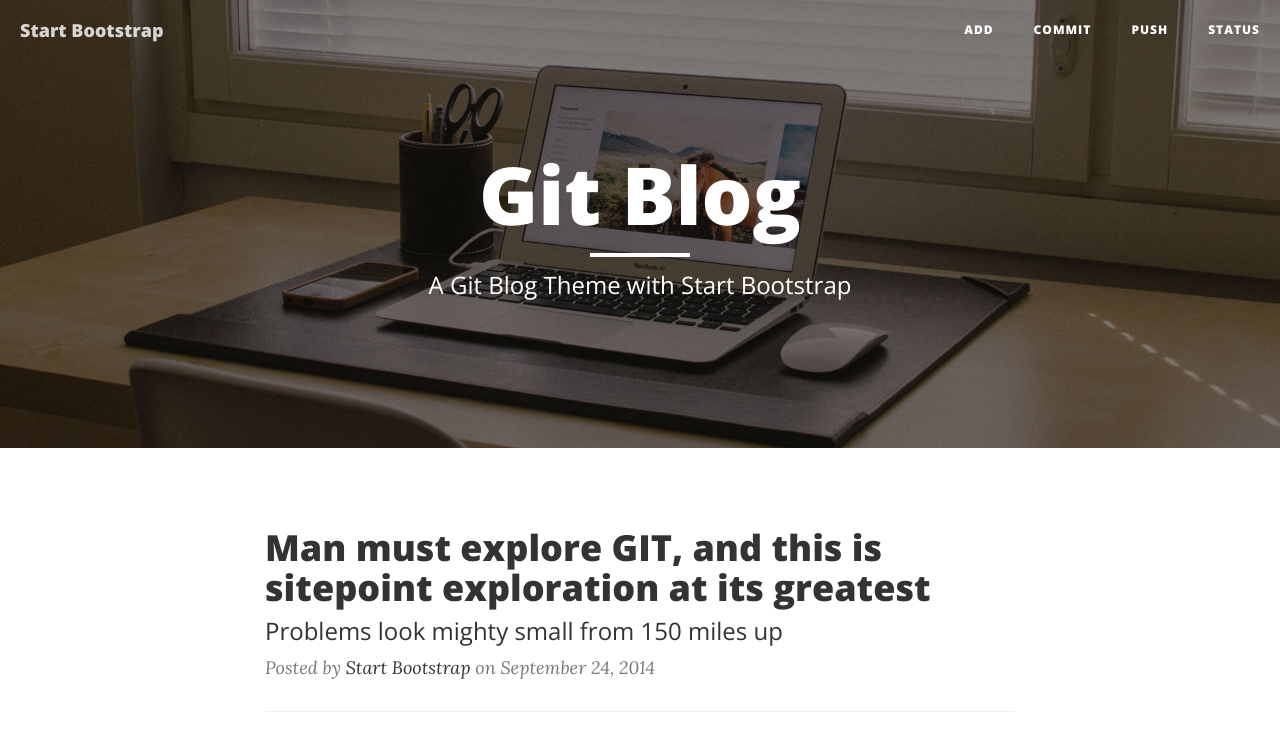
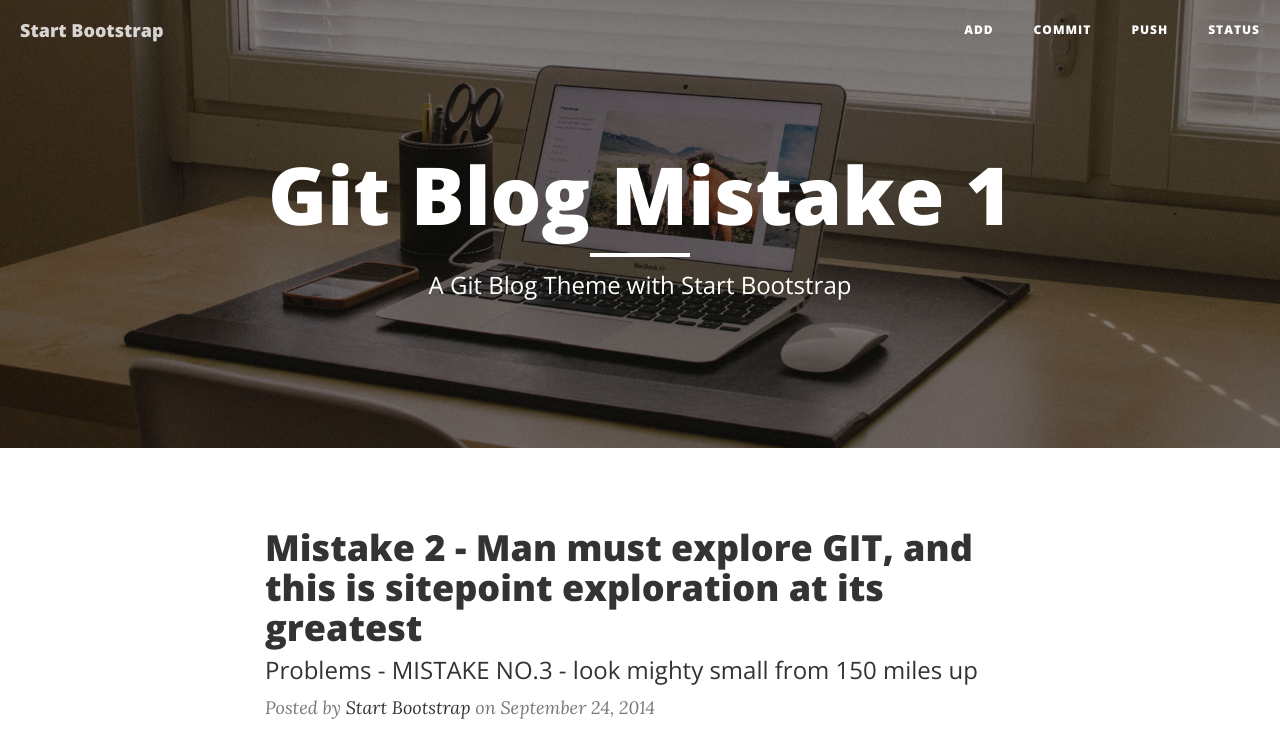
Before and after one commit to RoZZaH/learnable, a website: page index.html in a window 1280 px wide. Shown: the top 739 px of the page. Drawn offline with nearby package versions, Linux system fonts and the light colour scheme.

Commit message:
Committing third mistake, with others still in place

```diff
--- a/index.html
+++ b/index.html
@@ -74,7 +74,7 @@
             <div class="row">
                 <div class="col-lg-8 col-lg-offset-2 col-md-10 col-md-offset-1">
                     <div class="site-heading">
-                        <h1>Git Blog</h1>
+                        <h1>Git Blog Mistake 1</h1>
                         <hr class="small">
                         <span class="subheading">A Git Blog Theme with Start Bootstrap</span>
                     </div>
@@ -90,10 +90,10 @@
                 <div class="post-preview">
                     <a href="post.html">
                         <h2 class="post-title">
-                            Man must explore GIT, and this is sitepoint exploration at its greatest
+                            Mistake 2 - Man must explore GIT, and this is sitepoint exploration at its greatest
                         </h2>
                         <h3 class="post-subtitle">
-                            Problems look mighty small from 150 miles up
+                            Problems - MISTAKE NO.3 - look mighty small from 150 miles up
                         </h3>
                     </a>
                     <p class="post-meta">Posted by <a href="#">Start Bootstrap</a> on September 24, 2014</p>
```
